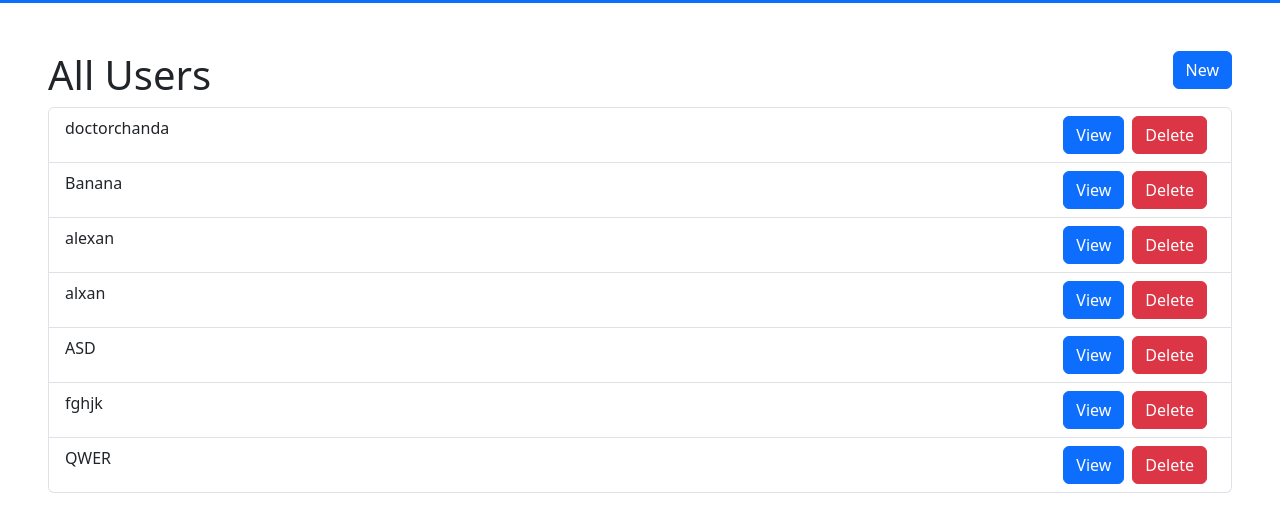
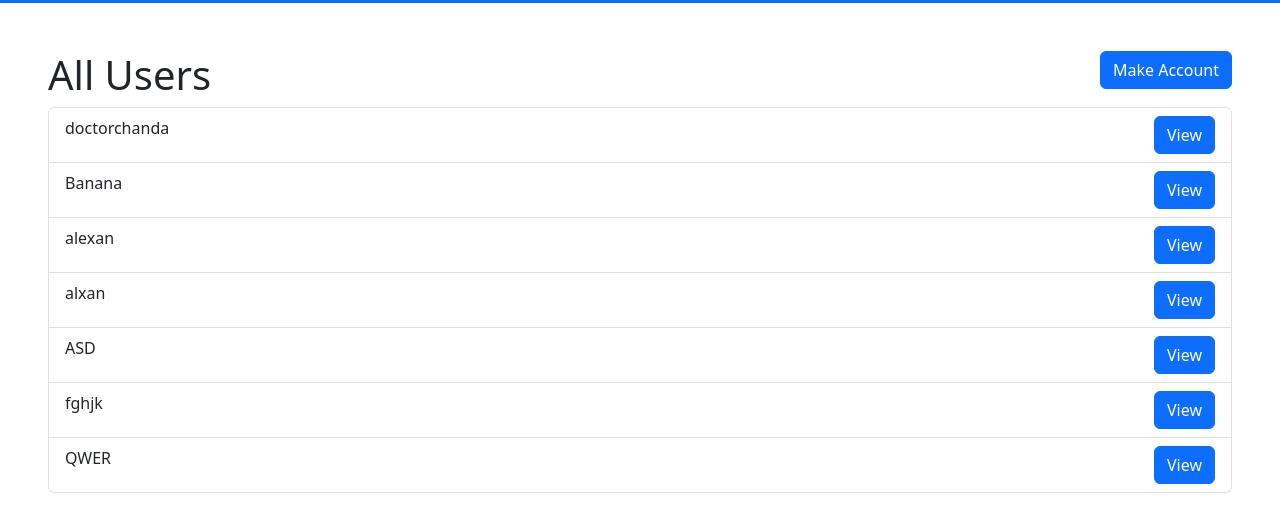
Before and after one commit to Awalker17/CS3300-individual, a Django app: page /user in a window 1280 px wide. Shown: the part 56-588 px from the top of the page. Run offline with Django 4.2, Linux system fonts and the light colour scheme; data comes from the database, SQL or seed files in the repository; both versions use the stored data as it was after the commit; some libraries are stand-ins or nearby versions.

Commit message:
Permissions implemented

```diff
--- a/Website_app/models.py
+++ b/Website_app/models.py
@@ -17,6 +17,7 @@ class Show(models.Model):
     user = models.ForeignKey(User, on_delete=models.CASCADE, null=True)
 
 
+
     def __str__(self) -> str:
         return self.title
     def get_absolute_url(self):
--- a/Website_app/templates/Website_app/show_detail.html
+++ b/Website_app/templates/Website_app/show_detail.html
@@ -33,8 +33,10 @@
     </div>
 </div>
 <div class="my-2 float-end">
+{% if user == show.user%}
 <a href = "{% url 'update_show' show.id %}" class="btn btn-primary">Update</a>
 <a class="btn btn-danger" role="button" href = "{% url 'delete_show' show.id %}">Delete</a>
+{% endif%}
 </div>
 </div>
 
--- a/Website_app/templates/Website_app/show_list_formating.html
+++ b/Website_app/templates/Website_app/show_list_formating.html
@@ -2,8 +2,9 @@
 
 <p class="h3">
     {{ show.title }}
-
-    <a class="btn btn-danger float-end mx-2" role="button" href = "{% url 'delete_show' show.id %}">Delete</a>
+    {% if user == show.user%}
+        <a class="btn btn-danger float-end mx-2" role="button" href = "{% url 'delete_show' show.id %}">Delete</a>
+    {% endif %}
     <a href="{{ show.get_absolute_url }}" class="btn btn-primary float-end" role="button">View</a>
 </p>
 
--- a/Website_app/templates/Website_app/user_delete.html
+++ b/Website_app/templates/Website_app/user_delete.html
@@ -3,14 +3,14 @@
 
 {% block content %}
 
-
+<p class="h1" style="color: red;">DELETE ACCOUNT</p>
 <p>Are you sure you want to delete "{{user}}"?</p>
 
 <form method="POST" action="{% url 'delete_user' user.id %}">
 
 {% csrf_token %}
-<a href="{% url 'user-list' %}">Cancel</a>
-<input type="submit" name="Confirm">
+<a href="{% url 'user-list' %}" class=" btn btn-secondary">Cancel</a>
+<input type="submit" name="Confirm" class="btn btn-danger">
 
 </form>
 
--- a/Website_app/templates/auth/user_list.html
+++ b/Website_app/templates/auth/user_list.html
@@ -5,15 +5,20 @@
 <!-- Replace block content in base_template.html -->
 {% block content %}
 
-
-<p class="h1">All Users <a class="btn btn-primary float-end" role="button" href = "{% url 'sign-up' %}">New</a></p>
+{% if not user.is_authenticated %}
+<p class="h1">All Users <a class="btn btn-primary float-end" role="button" href = "{% url 'sign-up' %}">Make Account</a></p>
+{% else %}
+<p class="h1">All Users </p>
+{% endif %}
 
 {% if user_list %}
 <ul class="list-group">
-{% for user in user_list %}
-    <li class="list-group-item" >{{user}}
-        <a class="btn btn-danger float-end mx-2" role="button" href = "{% url 'delete_user' user.id %}">Delete</a>
-        <a href="{%url 'user_detail' user.id %}" class="btn btn-primary float-end" role="button">View</a>
+{% for otheruser in user_list %}
+    <li class="list-group-item" >{{otheruser}}
+        {% if user.username == otheruser.username%}
+        <a class="btn btn-danger float-end mx-2" role="button" href = "{% url 'delete_user' otheruser.id %}">Delete Account</a>
+        {% endif %}
+        <a href="{%url 'user_detail' otheruser.id %}" class="btn btn-primary float-end" role="button">View</a>
     </li>
 {% endfor %}
 </ul>
--- a/Website_app/views.py
+++ b/Website_app/views.py
@@ -3,7 +3,8 @@ from django.views import generic
 from django.contrib import messages
 from django.http import HttpResponse
 from django.contrib.auth import login, logout, authenticate
-from django.contrib.auth.models import User
+from django.contrib.auth.models import User, Group
+from django.contrib.auth.decorators import login_required
 
 from .models import *
 from .forms import *
@@ -19,6 +20,7 @@ class ShowDetailView(generic.DetailView):
 class ShowListView(generic.ListView):
     model = Show
 
+@login_required(login_url="/login/")
 def createShow(request, user_id):
     form = ShowForm()
 
@@ -40,6 +42,7 @@ def createShow(request, user_id):
     context = {'form':form}
     return render(request, 'Website_app\show_form.html', context)
 
+@login_required(login_url="/login/")
 def updateShow(request, show_id):
     show = Show.objects.get(id = show_id)
     form = ShowForm(instance=show)
@@ -62,6 +65,7 @@ def updateShow(request, show_id):
     context = {'form': form}
     return render(request, 'Website_app/Show_form.html',context )
 
+@login_required(login_url="/login/")
 def deleteShow(request, show_id):
     show = Show.objects.get(id = show_id)
 
@@ -92,18 +96,20 @@ def UserDetailView(request, user_id):
 class UserListView(generic.ListView):
     model = User
 
+
 def createUser(request):
     form = UserForm()
 
     if request.method == 'POST':
         # Create a new dictionary with form data and user_id
         user_data = request.POST.copy()
-
+        group = Group.objects.get(name="Default")
+        print("Group:", group)
         form = UserForm(user_data)
         if form.is_valid():
             # Save the form without committing to the database
             user = form.save(commit=False)
-
+            user.groups.add(group)
             user.save()
 
             # Redirect back to the user detail page
@@ -112,6 +118,7 @@ def createUser(request):
     context = {'form':form}
     return render(request, 'Website_app/user_form.html', context)
 
+@login_required(login_url="/login/")
 def deleteUser(request, user_id):
     user= User.objects.get(id = user_id)
 
@@ -125,17 +132,17 @@ def deleteUser(request, user_id):
     return render(request, 'Website_app/user_delete.html',context )
 
 def sign_up(request):
-    print("hello from signup")
     if request.method == "POST":
-        print("hello form post")
         form = RegisterForm(request.POST)
         if form.is_valid():
             user = form.save()
+            group = Group.objects.get(name="Default")
+            user.groups.add(group)
             login(request, user)
             print(user.id)
             return redirect('user_detail', user.id)
 
     else:
-        print("hello form else")
+
         form = RegisterForm()
     return render(request, 'registration\sign-up.html', {"form": form})
```
Also changed, not shown: Website_app/templates/Website_app/user_detail.html (+6 -2 lines), db.sqlite3.
